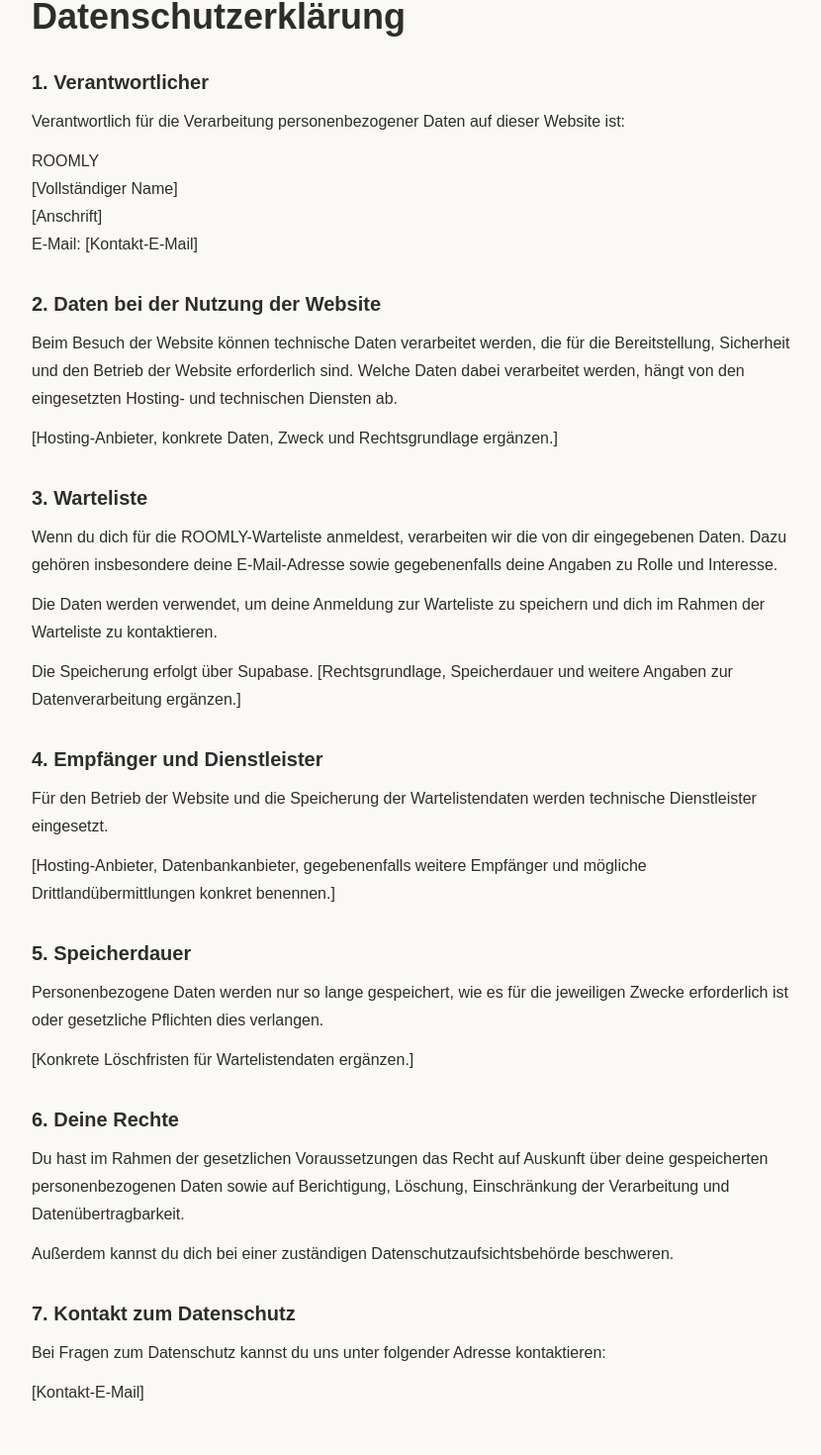
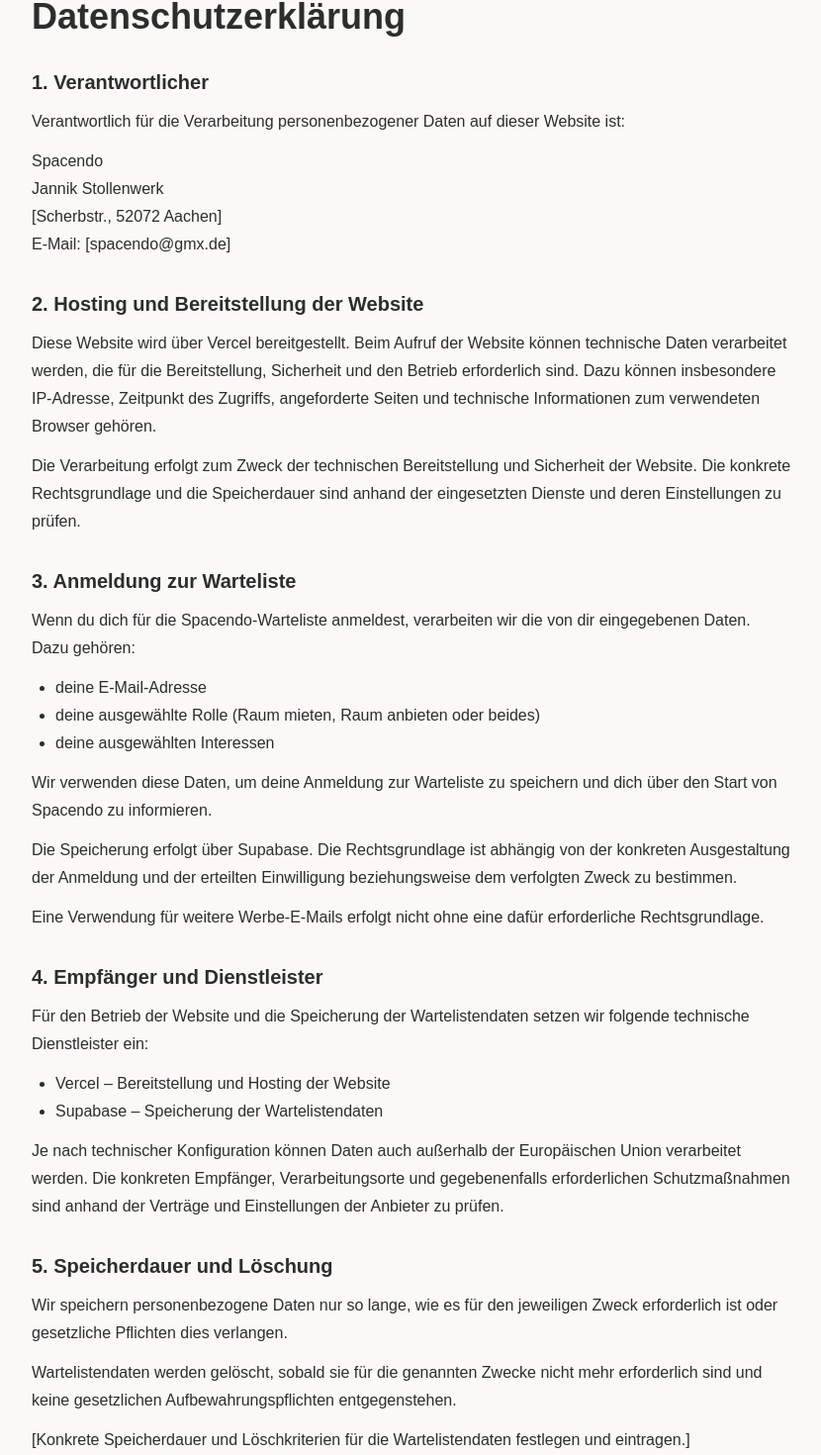
Before and after one commit to jannikstollenwerl-create/roomly, a Next.js app: page /datenschutz in a window 1280 px wide. Shown: the part 123-1593 px from the top of the page at 99% size, without its empty margins (224-1054 px from the left). Built offline with nearby package versions, Linux system fonts and the light colour scheme.

Commit message:
Update Spacendo privacy policy

```diff
--- a/app/datenschutz/page.tsx
+++ b/app/datenschutz/page.tsx
@@ -20,58 +20,73 @@
               1. Verantwortlicher
             </h2>
             <p className="mt-3">
-              Verantwortlich für die Verarbeitung personenbezogener
-              Daten auf dieser Website ist:
+              Verantwortlich für die Verarbeitung
+              personenbezogener Daten auf dieser Website ist:
             </p>
             <p className="mt-3">
-              ROOMLY
+              Spacendo
               <br />
-              [Vollständiger Name]
+              Jannik Stollenwerk
               <br />
-              [Anschrift]
+              [Scherbstr., 52072 Aachen]
               <br />
-              E-Mail: [Kontakt-E-Mail]
+              E-Mail: [spacendo@gmx.de]
             </p>
           </section>
 
           <section>
             <h2 className="text-xl font-semibold">
-              2. Daten bei der Nutzung der Website
+              2. Hosting und Bereitstellung der Website
             </h2>
             <p className="mt-3">
-              Beim Besuch der Website können technische Daten
+              Diese Website wird über Vercel bereitgestellt.
+              Beim Aufruf der Website können technische Daten
               verarbeitet werden, die für die Bereitstellung,
-              Sicherheit und den Betrieb der Website erforderlich
-              sind. Welche Daten dabei verarbeitet werden, hängt
-              von den eingesetzten Hosting- und technischen
-              Diensten ab.
+              Sicherheit und den Betrieb erforderlich sind.
+              Dazu können insbesondere IP-Adresse, Zeitpunkt
+              des Zugriffs, angeforderte Seiten und technische
+              Informationen zum verwendeten Browser gehören.
             </p>
             <p className="mt-3">
-              [Hosting-Anbieter, konkrete Daten, Zweck und
-              Rechtsgrundlage ergänzen.]
+              Die Verarbeitung erfolgt zum Zweck der technischen
+              Bereitstellung und Sicherheit der Website.
+              Die konkrete Rechtsgrundlage und die
+              Speicherdauer sind anhand der eingesetzten
+              Dienste und deren Einstellungen zu prüfen.
             </p>
           </section>
 
           <section>
             <h2 className="text-xl font-semibold">
-              3. Warteliste
+              3. Anmeldung zur Warteliste
             </h2>
             <p className="mt-3">
-              Wenn du dich für die ROOMLY-Warteliste anmeldest,
+              Wenn du dich für die Spacendo-Warteliste anmeldest,
               verarbeiten wir die von dir eingegebenen Daten.
-              Dazu gehören insbesondere deine E-Mail-Adresse
-              sowie gegebenenfalls deine Angaben zu Rolle und
-              Interesse.
+              Dazu gehören:
             </p>
+            <ul className="mt-3 list-disc pl-6">
+              <li>deine E-Mail-Adresse</li>
+              <li>deine ausgewählte Rolle (Raum mieten,
+                Raum anbieten oder beides)</li>
+              <li>deine ausgewählten Interessen</li>
+            </ul>
             <p className="mt-3">
-              Die Daten werden verwendet, um deine Anmeldung
-              zur Warteliste zu speichern und dich im Rahmen
-              der Warteliste zu kontaktieren.
+              Wir verwenden diese Daten, um deine Anmeldung
+              zur Warteliste zu speichern und dich über den
+              Start von Spacendo zu informieren.
             </p>
             <p className="mt-3">
               Die Speicherung erfolgt über Supabase.
-              [Rechtsgrundlage, Speicherdauer und weitere
-              Angaben zur Datenverarbeitung ergänzen.]
+              Die Rechtsgrundlage ist abhängig von der
+              konkreten Ausgestaltung der Anmeldung und
+              der erteilten Einwilligung beziehungsweise
+              dem verfolgten Zweck zu bestimmen.
+            </p>
+            <p className="mt-3">
+              Eine Verwendung für weitere Werbe-E-Mails
+              erfolgt nicht ohne eine dafür erforderliche
+              Rechtsgrundlage.
             </p>
           </section>
 
@@ -81,59 +96,95 @@
             </h2>
             <p className="mt-3">
               Für den Betrieb der Website und die Speicherung
-              der Wartelistendaten werden technische
-              Dienstleister eingesetzt.
+              der Wartelistendaten setzen wir folgende
+              technische Dienstleister ein:
             </p>
+            <ul className="mt-3 list-disc pl-6">
+              <li>
+                Vercel – Bereitstellung und Hosting der Website
+              </li>
+              <li>
+                Supabase – Speicherung der Wartelistendaten
+              </li>
+            </ul>
             <p className="mt-3">
-              [Hosting-Anbieter, Datenbankanbieter,
-              gegebenenfalls weitere Empfänger und mögliche
-              Drittlandübermittlungen konkret benennen.]
+              Je nach technischer Konfiguration können
+              Daten auch außerhalb der Europäischen Union
+              verarbeitet werden. Die konkreten Empfänger,
+              Verarbeitungsorte und gegebenenfalls
+              erforderlichen Schutzmaßnahmen sind anhand
+              der Verträge und Einstellungen der Anbieter
+              zu prüfen.
             </p>
           </section>
 
           <section>
             <h2 className="text-xl font-semibold">
-              5. Speicherdauer
+              5. Speicherdauer und Löschung
             </h2>
             <p className="mt-3">
-              Personenbezogene Daten werden nur so lange
-              gespeichert, wie es für die jeweiligen Zwecke
+              Wir speichern personenbezogene Daten nur so
+              lange, wie es für den jeweiligen Zweck
               erforderlich ist oder gesetzliche Pflichten
               dies verlangen.
             </p>
             <p className="mt-3">
-              [Konkrete Löschfristen für Wartelistendaten
-              ergänzen.]
+              Wartelistendaten werden gelöscht, sobald sie
+              für die genannten Zwecke nicht mehr erforderlich
+              sind und keine gesetzlichen Aufbewahrungspflichten
+              entgegenstehen.
+            </p>
+            <p className="mt-3">
+              [Konkrete Speicherdauer und Löschkriterien
+              für die Wartelistendaten festlegen und eintragen.]
             </p>
           </section>
 
           <section>
             <h2 className="text-xl font-semibold">
-              6. Deine Rechte
+              6. Cookies und Tracking
             </h2>
             <p className="mt-3">
-              Du hast im Rahmen der gesetzlichen Voraussetzungen
-              das Recht auf Auskunft über deine gespeicherten
-              personenbezogenen Daten sowie auf Berichtigung,
-              Löschung, Einschränkung der Verarbeitung und
-              Datenübertragbarkeit.
-            </p>
-            <p className="mt-3">
-              Außerdem kannst du dich bei einer zuständigen
-              Datenschutzaufsichtsbehörde beschweren.
+              Nach aktuellem Stand setzen wir auf der Website
+              keine eigenen Analyse- oder Werbe-Tracking-Pixel
+              ein. Ob durch die eingesetzten technischen
+              Dienste weitere Cookies oder vergleichbare
+              Technologien verwendet werden, ist anhand
+              der tatsächlichen Konfiguration zu prüfen.
             </p>
           </section>
 
           <section>
             <h2 className="text-xl font-semibold">
-              7. Kontakt zum Datenschutz
+              7. Deine Rechte
             </h2>
             <p className="mt-3">
-              Bei Fragen zum Datenschutz kannst du uns unter
-              folgender Adresse kontaktieren:
+              Du hast im Rahmen der gesetzlichen
+              Voraussetzungen das Recht auf Auskunft über
+              deine personenbezogenen Daten sowie auf
+              Berichtigung, Löschung, Einschränkung der
+              Verarbeitung und Datenübertragbarkeit.
             </p>
             <p className="mt-3">
-              [Kontakt-E-Mail]
+              Soweit eine Verarbeitung auf einer Einwilligung
+              beruht, kannst du diese mit Wirkung für die
+              Zukunft widerrufen. Außerdem hast du das Recht,
+              dich bei einer zuständigen
+              Datenschutzaufsichtsbehörde zu beschweren.
+            </p>
+          </section>
+
+          <section>
+            <h2 className="text-xl font-semibold">
+              8. Kontakt zum Datenschutz
+            </h2>
+            <p className="mt-3">
+              Bei Fragen zum Datenschutz oder zur Ausübung
+              deiner Rechte kannst du uns unter folgender
+              Adresse kontaktieren:
+            </p>
+            <p className="mt-3">
+              [spacendo@gmx.de]
             </p>
           </section>
         </div>
```
